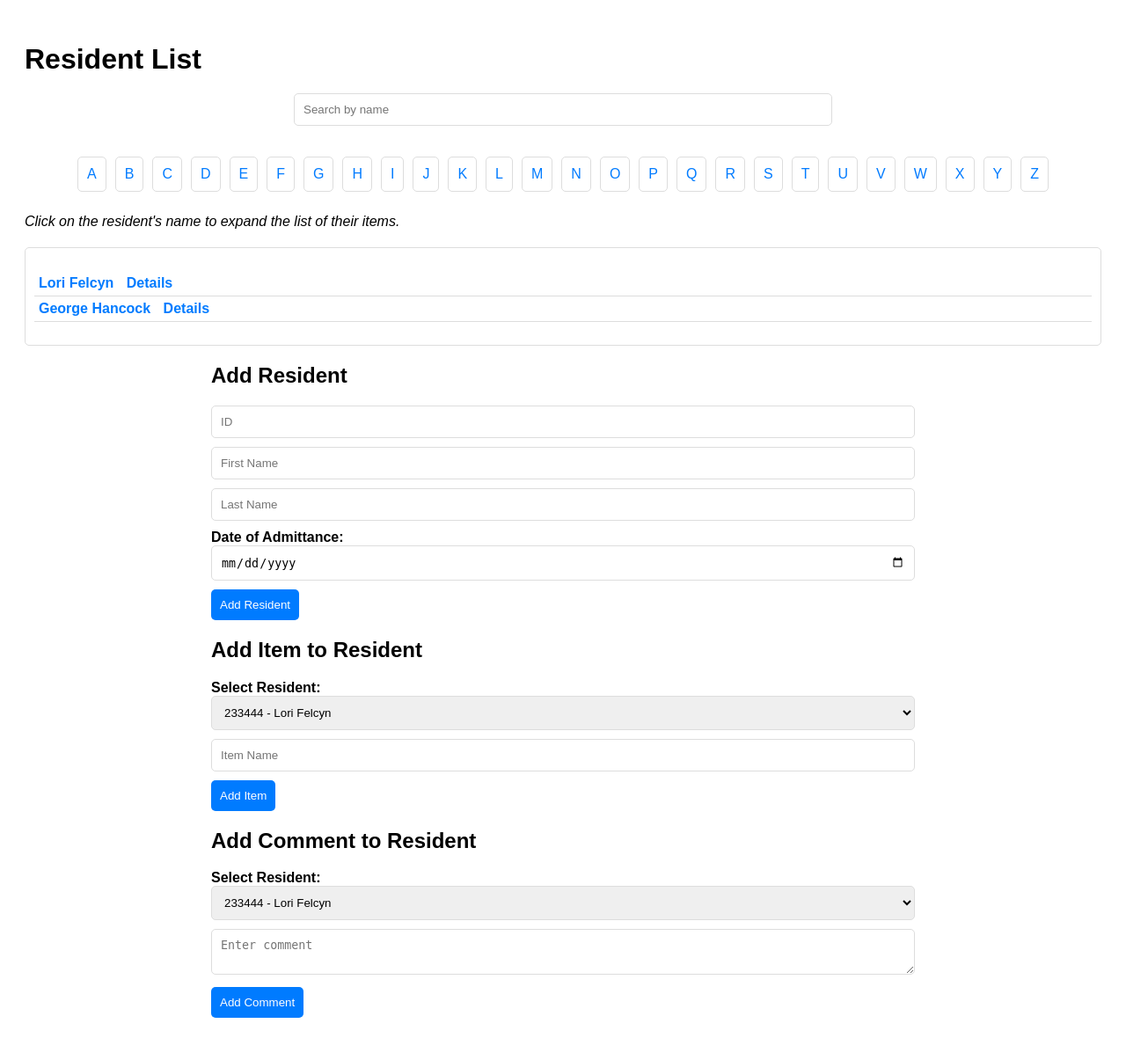
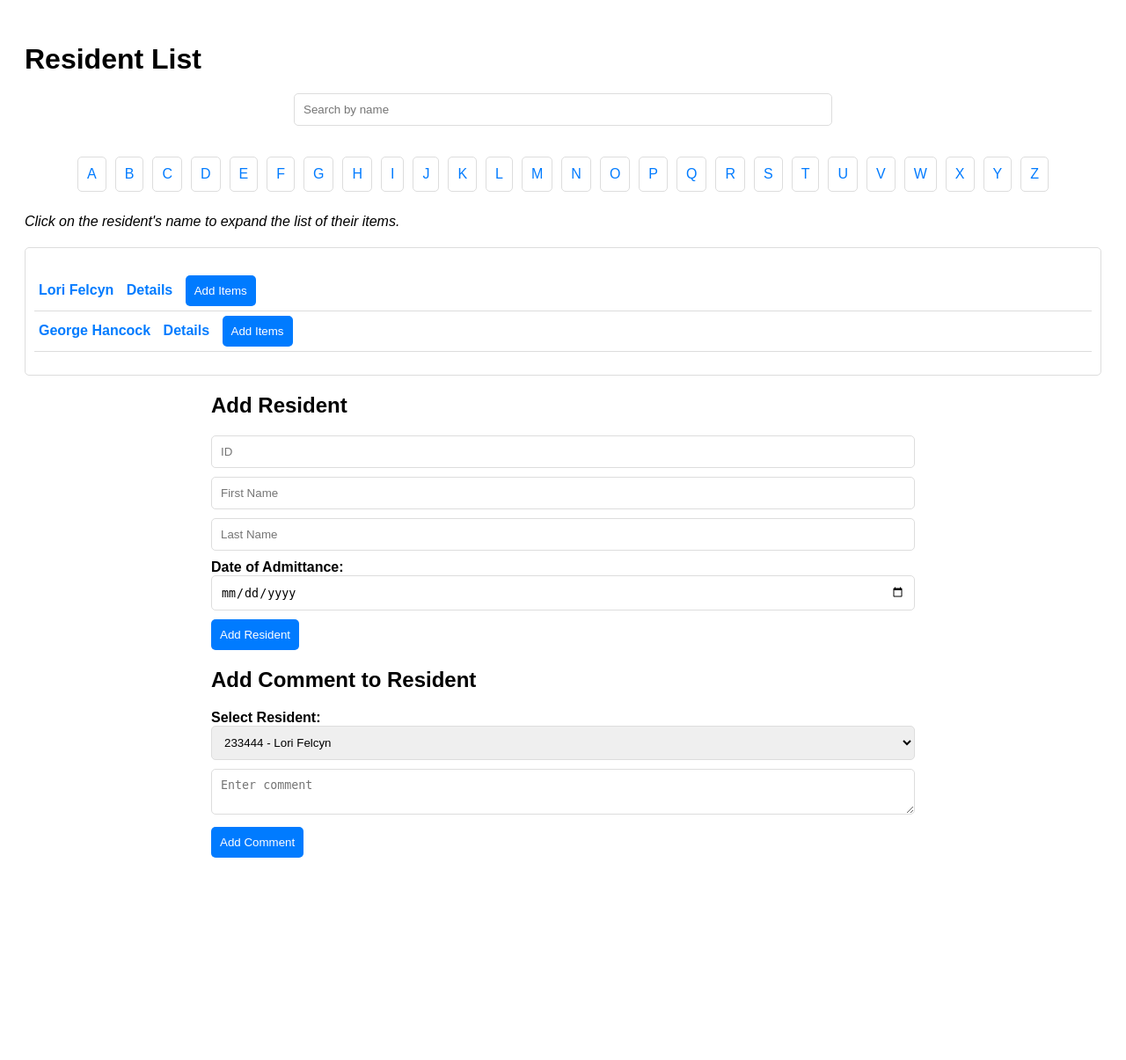
Before and after one commit to zfelcyn/Resident-Inventory-Tracker, a Django app: page /add_comment/ in a window 1280 px wide. Shown: the whole page at 88% size. After the commit the page ends 975 px from the top, so only its background shows below. Run offline with Django 5.2, Linux system fonts and the light colour scheme; data comes from the database, SQL or seed files in the repository; both versions use the stored data as it was after the commit.

Commit message:
Improved Item Adding
Added a new template just for adding items, and inside of it, it allows for adding bulk items so will be quicker.

```diff
--- a/chat/urls.py
+++ b/chat/urls.py
@@ -1,17 +1,20 @@
 from django.urls import path
 from . import views
 
+
 urlpatterns = [
-    # Other paths...
-    path('login/', views.CustomLoginView.as_view(), name='home'),
-    path('register/', views.RegisterView.as_view(), name='register'),
-    path('chat/logout/', views.CustomLogoutView.as_view(), name='logout'),
+    path('', views.home, name='home'),
+    path('regency/', views.regency, name='regency'),
+    path('resident/<int:resident_id>/', views.resident_detail, name='resident_detail'),
     path('add_resident/', views.add_resident, name='add_resident'),
-    path('add_item/', views.add_item, name='add_item'),
+    path('delete_resident/<int:resident_id>/', views.delete_resident, name='delete_resident'),
+    path('add_items/', views.add_items, name='add_items'),  # Add this line
     path('delete_item/<int:item_id>/', views.delete_item, name='delete_item'),
     path('add_comment/', views.add_comment, name='add_comment'),
-    path('delete_resident/<int:resident_id>/', views.delete_resident, name='delete_resident'),
     path('export_residents_csv/', views.export_residents_csv, name='export_residents_csv'),
-    path('regency/', views.regency, name='regency'),
-    path('resident/<int:resident_id>/', views.resident_detail, name='resident_detail'),  # New path for resident details
+    path('checkview/', views.checkview, name='checkview'),
+    path('register/', views.RegisterView.as_view(), name='register'),
+    path('login/', views.CustomLoginView.as_view(), name='login'),
+    path('logout/', views.CustomLogoutView.as_view(), name='logout'),
+    path('chat/logout/', views.CustomLogoutView.as_view(), name='logout'),
 ]
--- a/chat/views.py
+++ b/chat/views.py
@@ -73,18 +73,26 @@ def delete_resident(request, resident_id):
     return render(request, 'delete_resident.html', {'resident': resident})
 
 
-def add_item(request):
+def add_items(request):
+    resident_id = request.GET.get('resident_id')
+    residents = Resident.objects.all()
+    selected_resident = None
+
     if request.method == 'POST':
-        # Get data from the form
         resident_id = request.POST.get('resident_id')
-        item_name = request.POST.get('item_name')
-        # Create a new item object associated with the resident
-        resident = Resident.objects.get(id=resident_id)
-        item = Item.objects.create(name=item_name)
-        resident.items.add(item)
-        # Redirect to regency page
+        item_names = request.POST.getlist('item_name[]')
+        resident = get_object_or_404(Resident, id=resident_id)
+        for item_name in item_names:
+            if item_name:  # Ensure the item name is not empty
+                item = Item.objects.create(name=item_name)
+                resident.items.add(item)
         return redirect('regency')
-    return render(request, 'add_item.html', {'residents': Resident.objects.all()})
+
+    if resident_id:
+        selected_resident = get_object_or_404(Resident, id=resident_id)
+
+    return render(request, 'add_items.html', {'residents': residents, 'selected_resident': selected_resident})
+
 
 
 def delete_item(request, item_id):
--- a/templates/regency.html
+++ b/templates/regency.html
@@ -134,6 +134,9 @@
       label {
         font-weight: bold;
       }
+      .add-items-button {
+        margin-left: 10px; /* Add margin to move it rightward */
+      }
     </style>
   </head>
   <body>
@@ -173,6 +176,18 @@
               style="margin-left: 10px; color: #007bff; text-decoration: none"
               >Details</a
             >
+            <form
+              method="GET"
+              action="{% url 'add_items' %}"
+              style="display: inline"
+            >
+              <input
+                type="hidden"
+                name="resident_id"
+                value="{{ resident.id }}"
+              />
+              <button type="submit" class="add-items-button">Add Items</button>
+            </form>
             <ul class="item-list" id="items-{{ resident.id }}">
               {% for item in resident.items.all %}
               <li>
@@ -228,26 +243,6 @@
           <button type="submit">Add Resident</button>
         </form>
 
-        <h2>Add Item to Resident</h2>
-        <form method="POST" action="{% url 'add_item' %}">
-          {% csrf_token %}
-          <label for="resident_id">Select Resident:</label>
-          <select id="resident_id" name="resident_id" required>
-            {% for resident in residents %}
-            <option value="{{ resident.id }}">
-              {{ resident.id }} - {{ resident.name }}
-            </option>
-            {% endfor %}
-          </select>
-          <input
-            type="text"
-            name="item_name"
-            placeholder="Item Name"
-            required
-          />
-          <button type="submit">Add Item</button>
-        </form>
-
         <h2>Add Comment to Resident</h2>
         <form method="POST" action="{% url 'add_comment' %}">
           {% csrf_token %}
```
Also changed, not shown: templates/add_items.html (added, +97 -0 lines), db.sqlite3.
